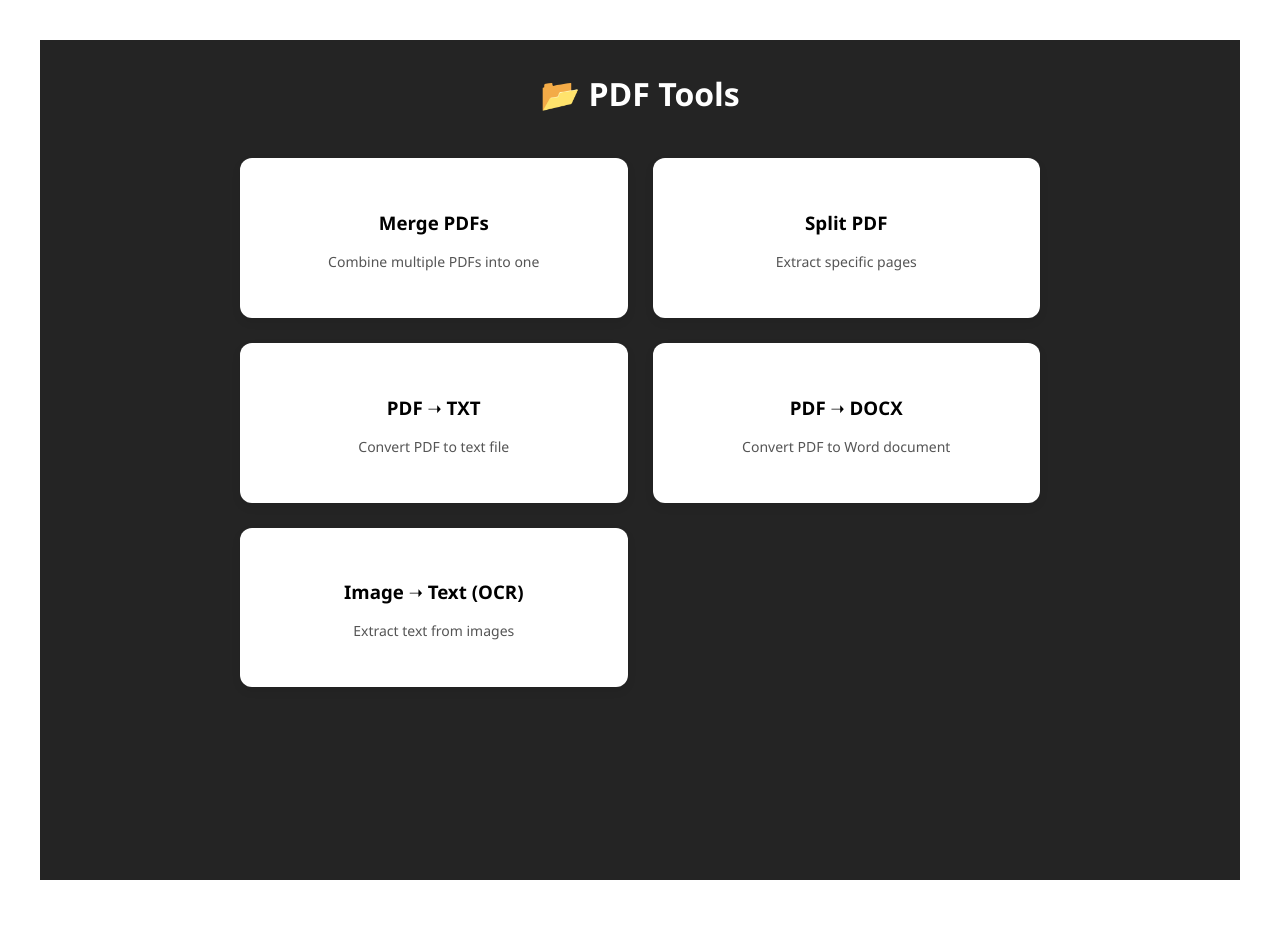
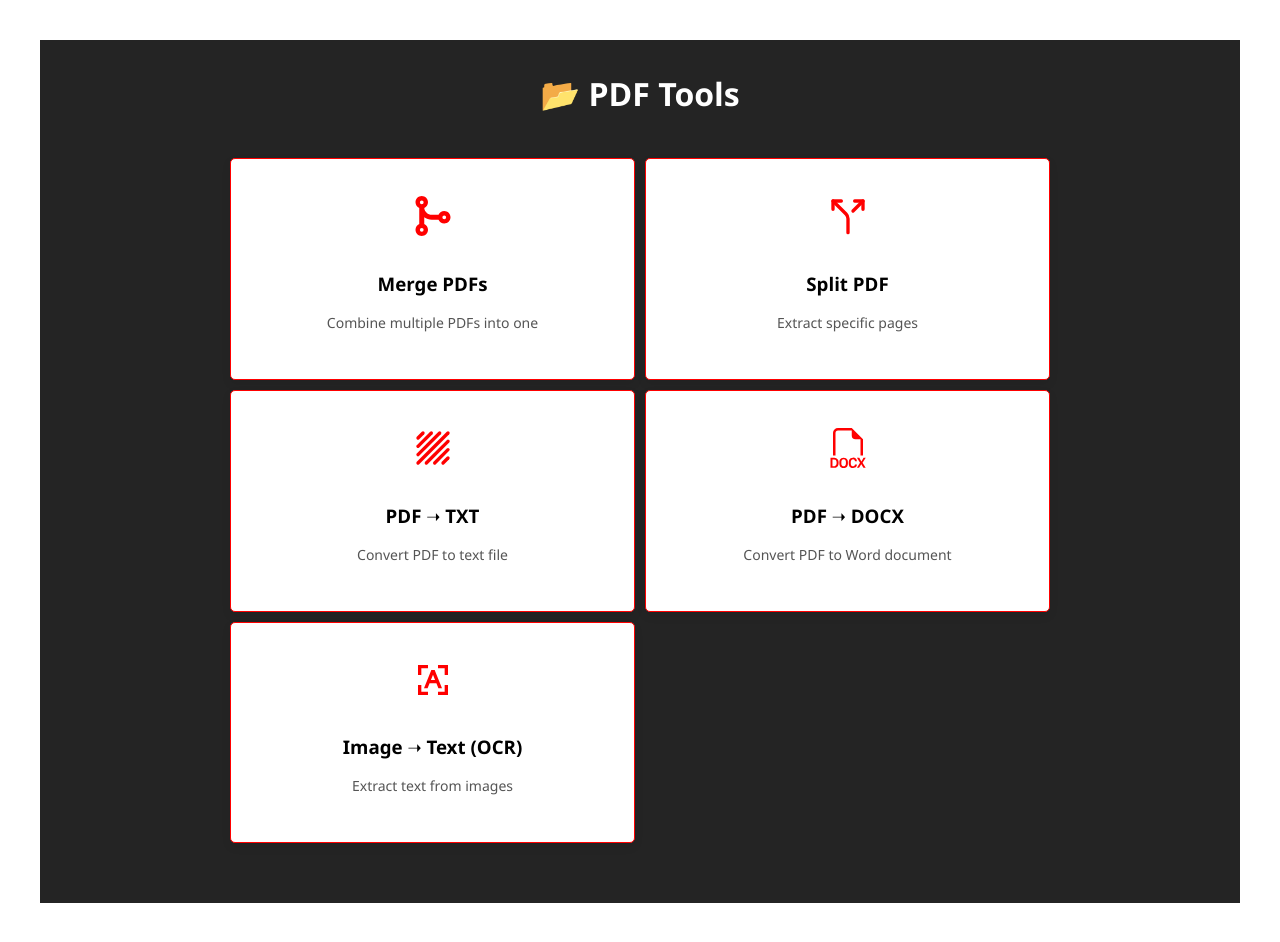
Before and after one commit to Usman-Javed-07/pdf-frontend, a React (Vite) app: page / in a window 1280 px wide. Before the commit the page ends 920 px from the top, so only its background shows below. Built offline with nearby package versions, Linux system fonts and the light colour scheme.

Commit message:
update frontend style

```diff
--- a/package.json
+++ b/package.json
@@ -12,8 +12,10 @@
   },
   "dependencies": {
     "axios": "^1.12.2",
+    "icons": "^1.0.0",
     "react": "^19.1.1",
-    "react-dom": "^19.1.1"
+    "react-dom": "^19.1.1",
+    "react-icons": "^5.5.0"
   },
   "devDependencies": {
     "@eslint/js": "^9.36.0",
--- a/src/App.jsx
+++ b/src/App.jsx
@@ -1,6 +1,11 @@
 import React, { useState, useEffect } from "react";
 import axios from "axios";
 import "./App.css";
+import { FaCodeMerge } from "react-icons/fa6";
+import { LuSplit } from "react-icons/lu";
+import { TbTexture } from "react-icons/tb";
+import { BsFiletypeDocx } from "react-icons/bs";
+import { RiCharacterRecognitionLine } from "react-icons/ri";
 
 function App() {
   const [files, setFiles] = useState([]);
@@ -11,7 +16,8 @@ function App() {
   const [busy, setBusy] = useState(false);
   const [imgFiles, setImgFiles] = useState([]);
 
-  const API_BASE = "http://localhost:5000/api";
+  const API_BASE = import.meta.env.VITE_API_BASE;
+  console.log("API Base:", API_BASE);
 
   const handleFilesChange = (e) => setFiles(e.target.files || []);
   const handleFileChange = (e) => setFile((e.target.files || [])[0] || null);
@@ -241,13 +247,15 @@ function App() {
     return () => window.removeEventListener("popstate", handlePopState);
   }, [activeCard]);
 
-  const Card = ({ title, description, onClick }) => (
+  const Card = ({ title, description, onClick, Icon  }) => (
     <div
       className={`card ${busy ? "disabled" : ""}`}
       onClick={busy ? undefined : onClick}
     >
+      {Icon ? <span className="icon"><Icon /></span> : null}
       <h3>{title}</h3>
       <p>{description}</p>
+
     </div>
   );
 
@@ -258,26 +266,31 @@ function App() {
       {!activeCard && (
         <div className="card-grid">
           <Card
+            Icon={FaCodeMerge}
             title="Merge PDFs"
             description="Combine multiple PDFs into one"
             onClick={() => setActiveCard("merge")}
           />
           <Card
+            Icon={LuSplit}
             title="Split PDF"
             description="Extract specific pages"
             onClick={() => setActiveCard("split")}
           />
           <Card
+          Icon={TbTexture}
             title="PDF ➝ TXT"
             description="Convert PDF to text file"
             onClick={() => setActiveCard("txt")}
           />
           <Card
+           Icon={BsFiletypeDocx}
             title="PDF ➝ DOCX"
             description="Convert PDF to Word document"
             onClick={() => setActiveCard("docx")}
           />
           <Card
+            Icon={RiCharacterRecognitionLine}
             title="Image ➝ Text (OCR)"
             description="Extract text from images"
             onClick={() => setActiveCard("ocr")}
--- a/src/index.css
+++ b/src/index.css
@@ -59,19 +59,27 @@ h1 {
 .card-grid {
   display: grid;
   grid-template-columns: repeat(2, 1fr);
-  gap: 25px;
+  gap: 10px;
   margin: 40px auto;
-  max-width: 800px;
+  max-width: 820px;
+}
+@media screen and (max-width: 768px) {
+  .card-grid {
+    grid-template-columns: 1fr;
+    padding: 0 10px;
+  }
+
 }
 
 .card {
   background-color: #ffffff;
-  border-radius: 12px;
+  border-radius: 5px;
   padding: 30px 20px;
   text-align: center;
   cursor: pointer;
   box-shadow: 0 4px 10px rgba(0, 0, 0, 0.08);
   transition: transform 0.2s ease, box-shadow 0.2s ease;
+  border: 1px solid red;
 }
 
 .card:hover {
@@ -146,3 +154,8 @@ button {
 .secondary-btn:hover {
   background: #cfcfcf;
 }
+
+.icon{
+  color: red;
+  font-size: 2.5rem;
+}
```
Also changed, not shown: 2 other files (tests, documents, lock files or other folders).
